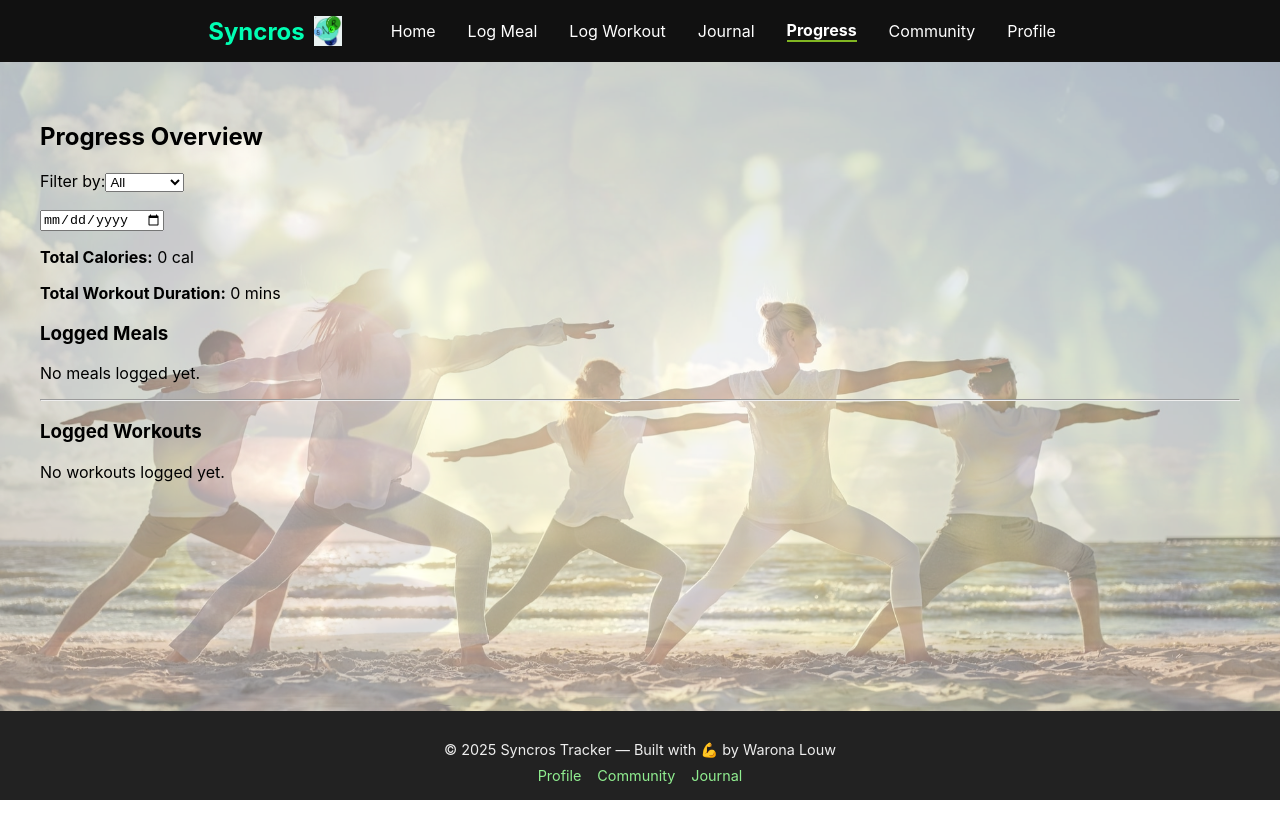
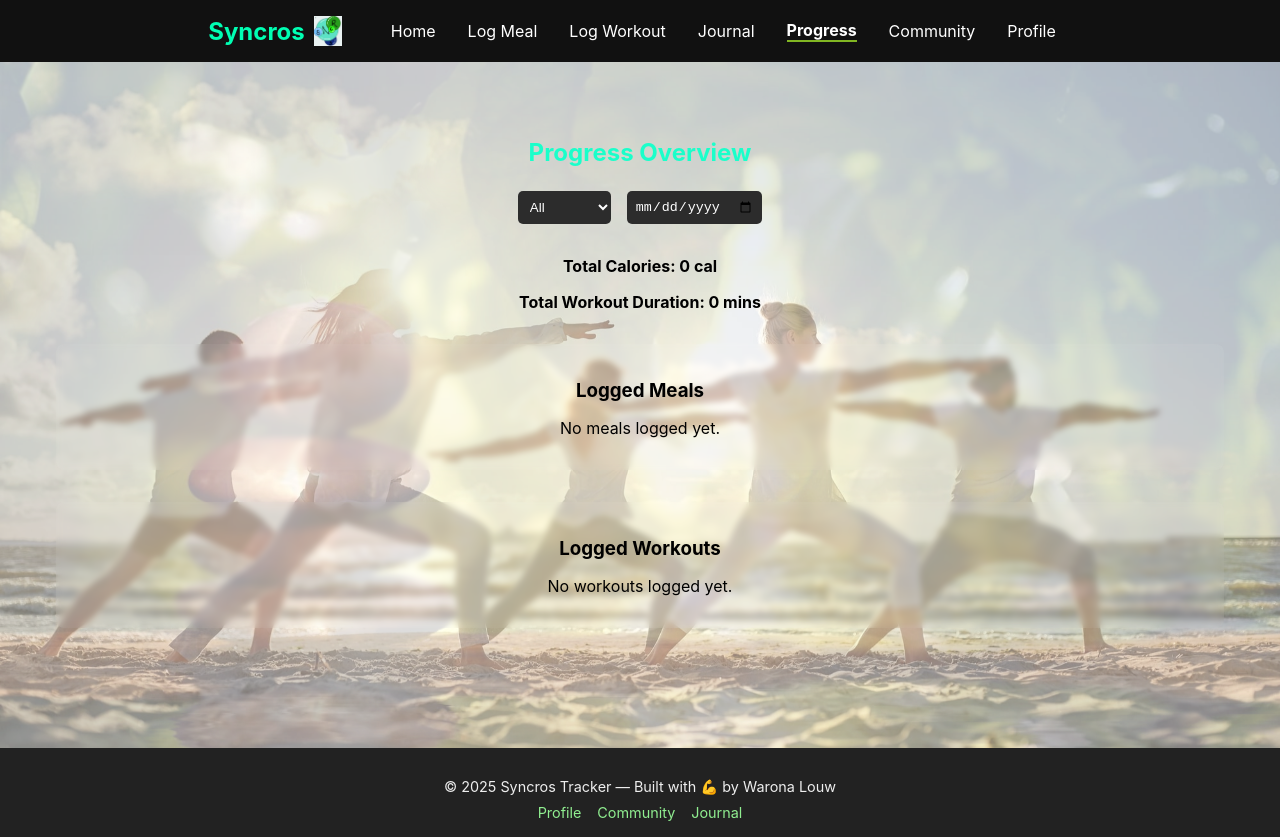
Before and after one commit to Warizzi/my-syncros-app, a React (Create React App) app: page /progress in a window 1280 px wide. Before the commit the page ends 800 px from the top, so only its background shows below. Built offline with nearby package versions, Linux system fonts and the light colour scheme.

Commit message:
Progress page UI edits

```diff
--- /dev/null
+++ b/src/Pages/Progress.css
@@ -0,0 +1,58 @@
+.progress-page {
+  padding: 2rem;
+  color: rgb(0, 0, 0);
+  text-align: center;
+}
+
+.progress-page h2 {
+  margin-bottom: 1.5rem;
+  color: #1affca;
+}
+
+.filters {
+  display: flex;
+  justify-content: center;
+  gap: 1rem;
+  margin-bottom: 2rem;
+  flex-wrap: wrap;
+}
+
+.filters select,
+.filters input[type="date"] {
+  padding: 0.5rem;
+  border-radius: 5px;
+  border: none;
+  background-color: #2c2c2c;
+  color: white;
+}
+
+.totals {
+  margin-bottom: 2rem;
+  font-weight: bold;
+  color: #000000;
+}
+
+.section {
+  margin: 2rem 0;
+  background-color: rgba(255, 255, 255, 0.05);
+  padding: 1rem;
+  border-radius: 8px;
+  backdrop-filter: blur(3px);
+}
+
+.section h3 {
+  margin-bottom: 1rem;
+  color: #000000;
+}
+
+.section ul {
+  list-style-type: none;
+  padding: 0;
+}
+
+.section li {
+  margin-bottom: 0.5rem;
+  padding: 0.5rem;
+  background-color: rgba(255, 255, 255, 0.05);
+  border-radius: 5px;
+}
--- a/src/Pages/Progress.jsx
+++ b/src/Pages/Progress.jsx
@@ -1,13 +1,12 @@
 import React, { useState } from 'react';
 import { useAppContext } from '../Context/AppContext';
-
+import './Progress.css';
 
 function Progress() {
   const { meals, workouts } = useAppContext();
   const [filterType, setFilterType] = useState('all');
   const [filterDate, setFilterDate] = useState('');
 
-    // Apply filters
   const filteredMeals = meals.filter(meal =>
     (filterType === 'all' || filterType === 'meals') &&
     (!filterDate || meal.date === filterDate)
@@ -18,24 +17,20 @@ function Progress() {
     (!filterDate || workout.date === filterDate)
   );
 
-    // Calculate totals
   const totalCalories = filteredMeals.reduce((sum, meal) => sum + meal.calories, 0);
   const totalDuration = filteredWorkouts.reduce((sum, workout) => sum + workout.duration, 0);
 
   return (
-        <div style={{ padding: '1rem' }}>
+    <div className="progress-page">
       <h2>Progress Overview</h2>
 
-            <div>
-                <label>Filter by:</label>
+      <div className="filters">
         <select value={filterType} onChange={(e) => setFilterType(e.target.value)}>
           <option value="all">All</option>
           <option value="meals">Meals</option>
           <option value="workouts">Workouts</option>
         </select>
-            </div>
 
-            <div style={{ marginTop: '1rem' }}>
         <input
           type="date"
           value={filterDate}
@@ -43,23 +38,21 @@ function Progress() {
         />
       </div>
 
-            {/* Totals Section */}
-            <div style={{ marginTop: '1rem' }}>
+      <div className="totals">
         {(filterType === 'all' || filterType === 'meals') && (
-                    <p><strong>Total Calories:</strong> {totalCalories} cal</p>
+          <p>Total Calories: {totalCalories} cal</p>
         )}
         {(filterType === 'all' || filterType === 'workouts') && (
-                    <p><strong>Total Workout Duration:</strong> {totalDuration} mins</p>
+          <p>Total Workout Duration: {totalDuration} mins</p>
         )}
       </div>
 
-            {/*Meals Section*/}
       {(filterType === 'all' || filterType === 'meals') && (
-                <section>
+        <section className="section">
           <h3>Logged Meals</h3>
-                    {meals.length > 0 ? (
+          {filteredMeals.length > 0 ? (
             <ul>
-                            {meals.map((meal, index) => (
+              {filteredMeals.map((meal, index) => (
                 <li key={index}>
                   <strong>{meal.mealName}</strong> - {meal.calories} cal
                 </li>
@@ -71,16 +64,12 @@ function Progress() {
         </section>
       )}
 
-
-            <hr />
-
-            {/*Workouts Section */}
       {(filterType === 'all' || filterType === 'workouts') && (
-                <section>
+        <section className="section">
           <h3>Logged Workouts</h3>
-                    {workouts.length > 0 ? (
+          {filteredWorkouts.length > 0 ? (
             <ul>
-                            {workouts.map((workout, index) => (
+              {filteredWorkouts.map((workout, index) => (
                 <li key={index}>
                   <strong>{workout.type}</strong> — {workout.duration} mins {workout.notes && `(${workout.notes})`}
                 </li>
@@ -91,8 +80,6 @@ function Progress() {
           )}
         </section>
       )}
-
-
     </div>
   );
 }
```
Lines whose indentation alone changed are shown as unchanged.
